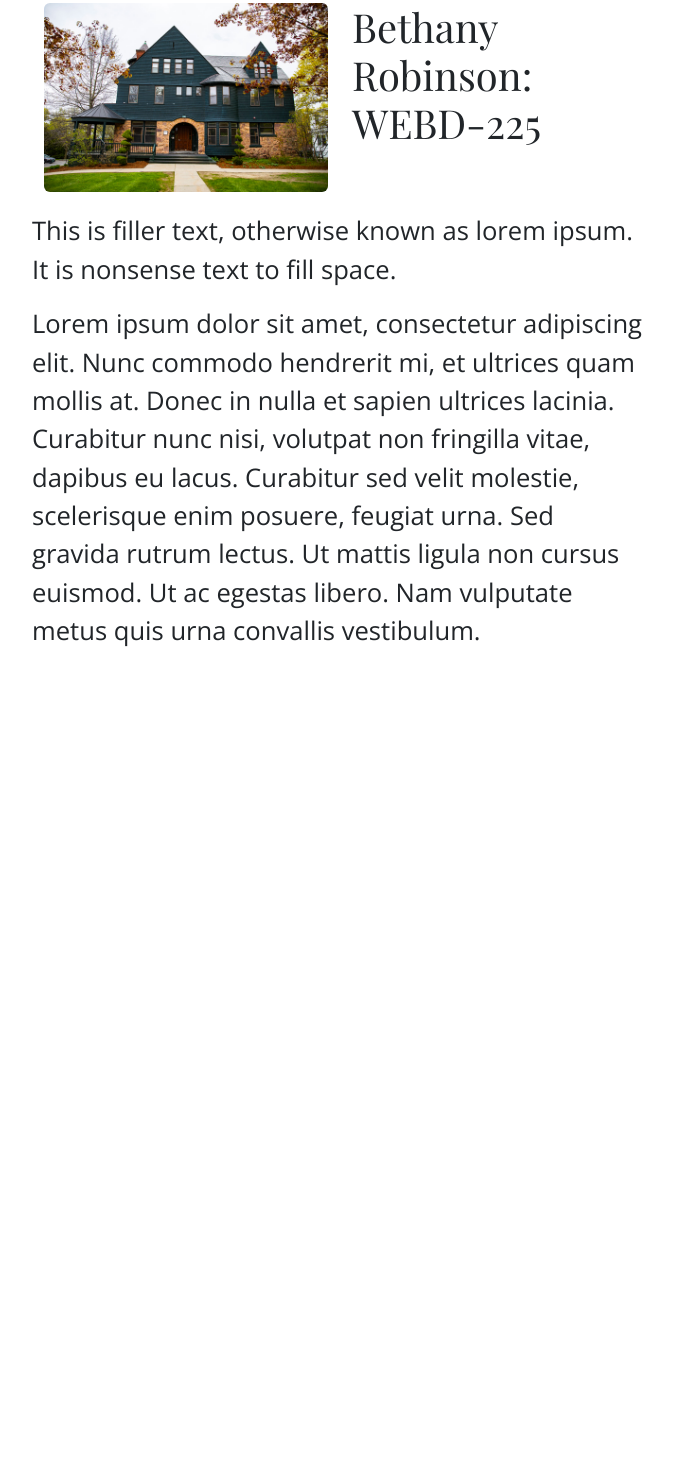
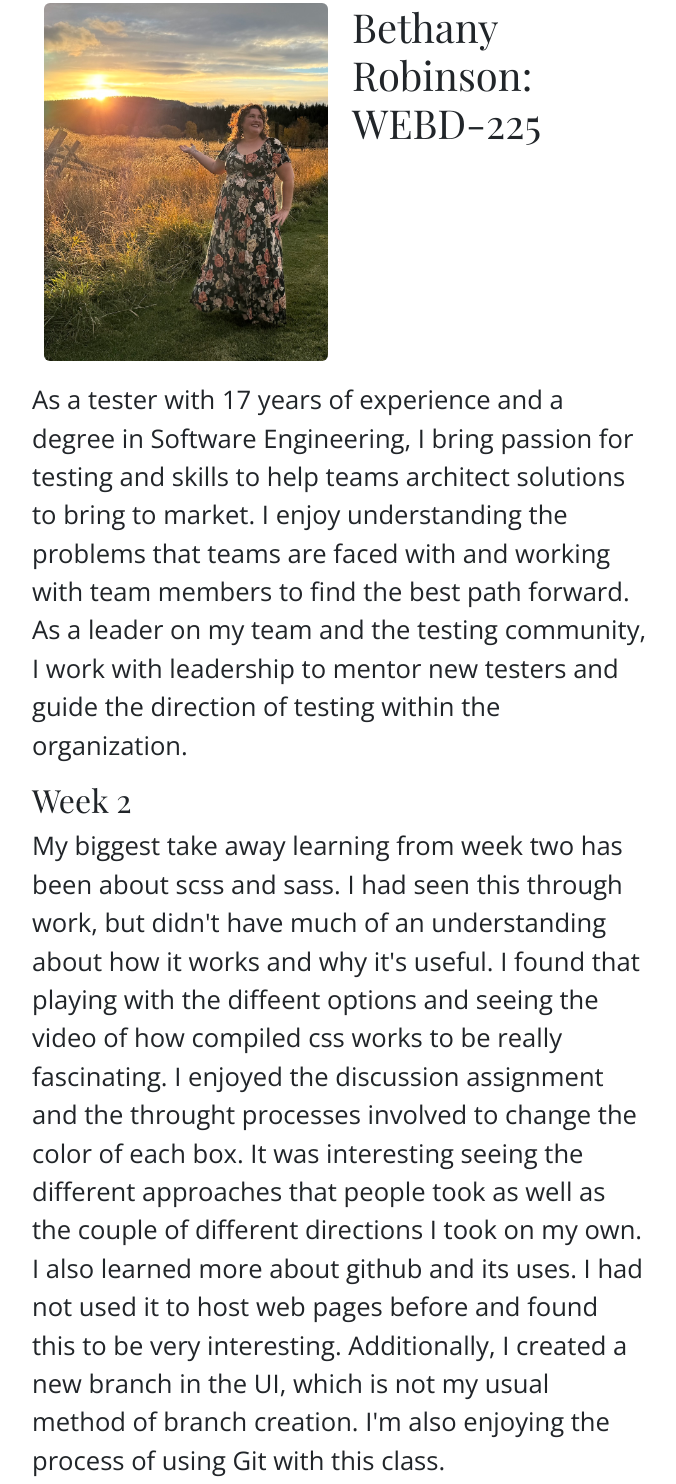
Before and after one commit to bethany-robinson/bethany-robinson.github.io, a plain HTML site: page index.html in a window 1280 px wide. Shown: the part 97-1581 px from the top of the page, without its empty margins (300-976 px from the left). Before the commit the page ends 800 px from the top, so only its background shows below. Drawn offline with nearby package versions, Linux system fonts and the light colour scheme.

Commit message:
adding an image and updating the index page

```diff
--- a/index.html
+++ b/index.html
@@ -33,16 +33,27 @@
   <div class="container home_2col">
     <div class="row">
       <div class="col">
-        <img src="images/house.jpg" class="rounded d-block dibley" alt="...">
+        <img src="images/bethany-field-large.jpeg" class="rounded d-block dibley" alt="...">
       </div>
       <div class="col">
         <h1>Bethany Robinson: WEBD-225</h1>
       </div>
     </div>
   </div><!--end 2col-->
+  <p> As a tester with 17 years of experience and a degree in Software Engineering, I bring passion for testing and skills to help teams architect solutions to bring to market.
+    I enjoy understanding the problems that teams are faced with and working with team members to find the best path forward. As a leader on my team and the testing community,
+    I work with leadership to mentor new testers and guide the direction of testing within the organization.</p>
+  <article>
+    <h2>Week 2</h2>
+    <p>
+      My biggest take away learning from week two has been about scss and sass. I had seen this through work, but didn't have much of an understanding about how it works and why it's useful.
+      I found that playing with the diffeent options and seeing the video of how compiled css works to be really fascinating. I enjoyed the discussion assignment and the throught processes involved to
+      change the color of each box. It was interesting seeing the different approaches that people took as well as the couple of different directions I took on my own.
 
-  <p>This is filler text, otherwise known as lorem ipsum. It is nonsense text to fill space.</p>
-  <p> Lorem ipsum dolor sit amet, consectetur adipiscing elit. Nunc commodo hendrerit mi, et ultrices quam mollis at. Donec in nulla et sapien ultrices lacinia. Curabitur nunc nisi, volutpat non fringilla vitae, dapibus eu lacus. Curabitur sed velit molestie, scelerisque enim posuere, feugiat urna. Sed gravida rutrum lectus. Ut mattis ligula non cursus euismod. Ut ac egestas libero. Nam vulputate metus quis urna convallis vestibulum.</p>
+      I also learned more about github and its uses. I had not used it to host web pages before and found this to be very interesting. Additionally, I created a new branch in the UI, which is not my
+      usual method of branch creation. I'm also enjoying the process of using Git with this class.
+    </p>
+  </article>
 </main><!-- /.container -->
 
 <!-- Bootstrap core JavaScript
```
Also changed, not shown: images/bethany-field-large.jpeg (added).
